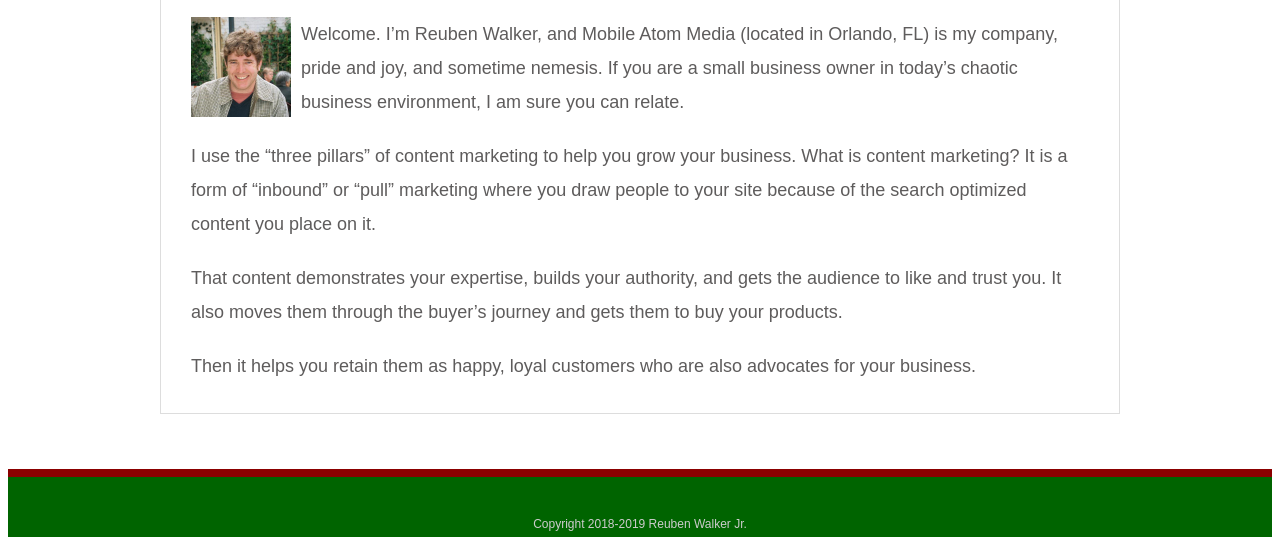
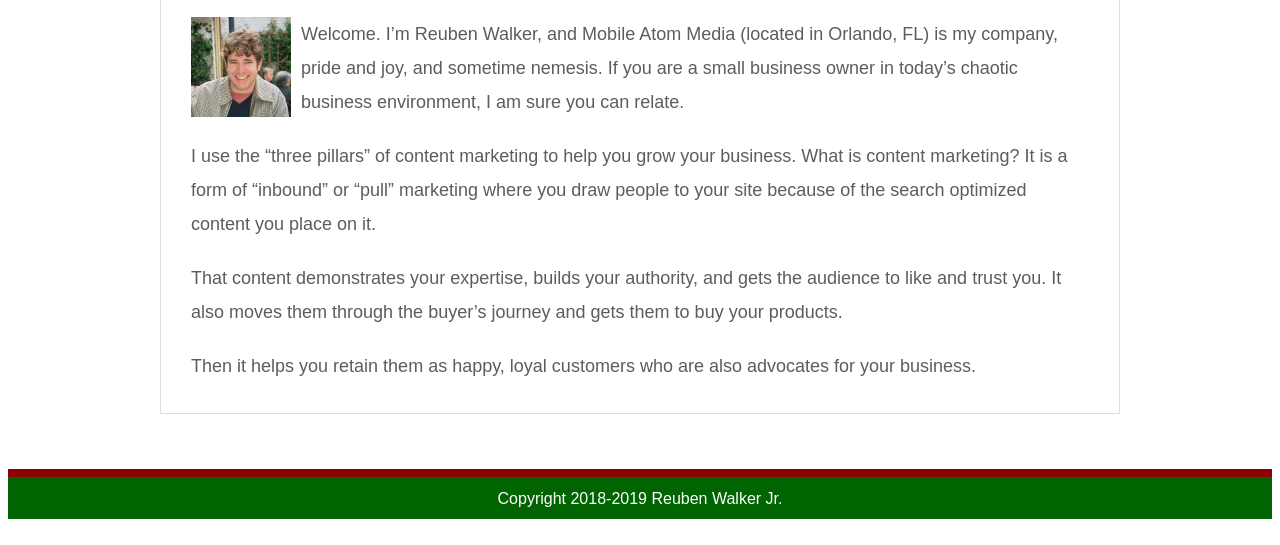
Before and after one commit to reubenwalker64/Responsive-Portfolio, a plain HTML site: page index.html in a window 1280 px wide. Shown: the part 269-814 px from the top of the page. Drawn offline with Linux system fonts and the light colour scheme.

Commit message:
Add files via upload
1st update

```diff
--- a/assets/css/style.css
+++ b/assets/css/style.css
@@ -135,11 +135,11 @@
 /* footer */
 
 footer {
-  padding: 30px 0;
+  padding: 5px 0;
   clear: both;
-  font-size: 12px;
+  font-size: 16px;
   color: #ffffff;
-  color: #cccccc;
+
   text-align: center;
   background: darkgreen;
   border-top: 8px solid darkred;
@@ -251,3 +251,7 @@
   background: darkred;
   border: 0 none;
 }
+
+@media screen and (max-width: 980) {}
+@media screen and (max-width: 768) {}
+@media screen and (max-width: 640) {}
```
